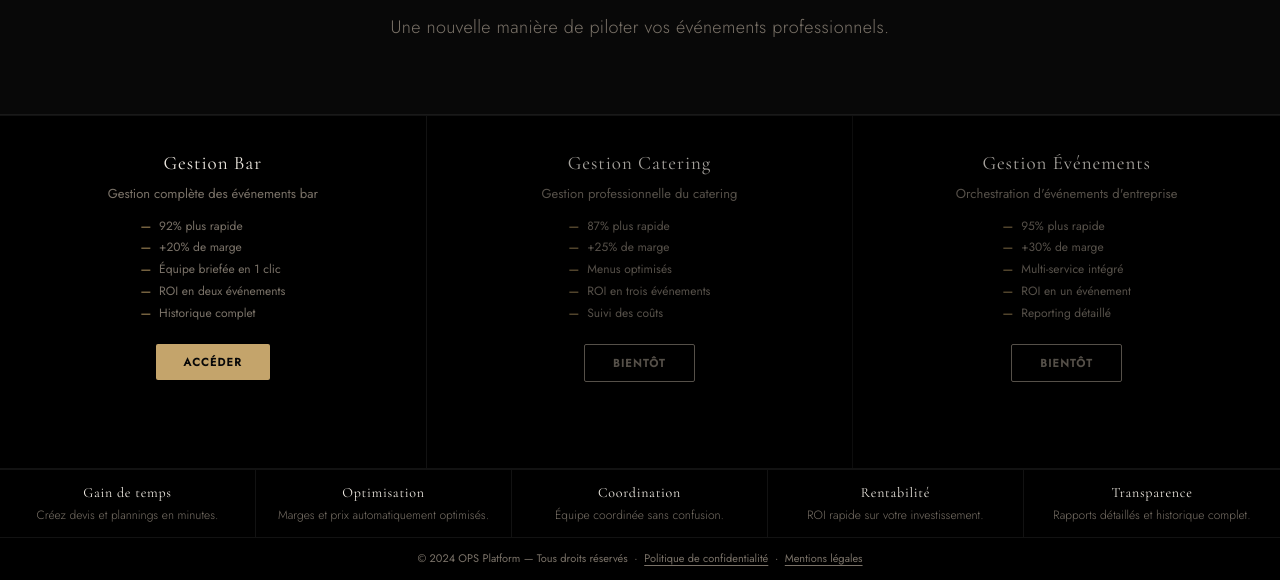
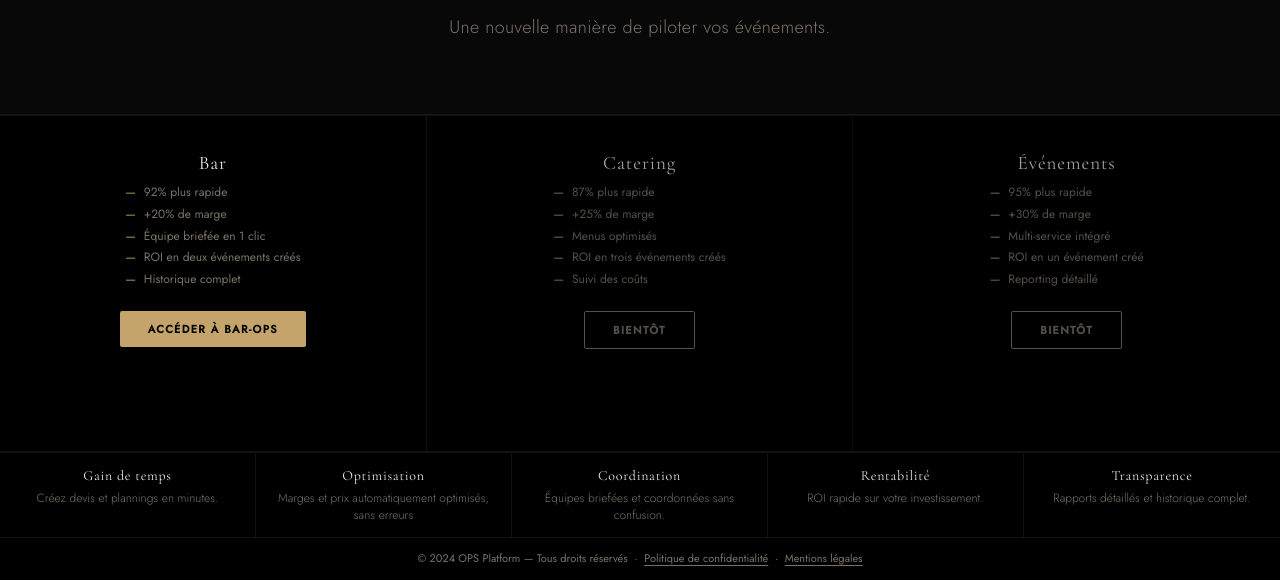
Before and after one commit to SPECTRE888/ops-platform, a plain HTML site: page index.html in a window 1280 px wide. Shown: the part 220-800 px from the top of the page. Drawn offline with nearby package versions, Linux system fonts and the light colour scheme.

Commit message:
Revise feature descriptions in index.html
Updated feature descriptions for clarity and consistency.

```diff
--- a/index.html
+++ b/index.html
@@ -137,44 +137,41 @@
 
   <section class="hero">
     <h1>Plateforme de Gestion d'Événements</h1>
-    <p>Une nouvelle manière de piloter vos événements professionnels.</p>
+    <p>Une nouvelle manière de piloter vos événements.</p>
   </section>
 
   <section class="ops-grid" id="systems">
     <div class="ops-card">
-      <h3>Gestion Bar</h3>
-      <p>Gestion complète des événements bar</p>
+      <h3>Bar</h3>
       <ul class="ops-features">
         <li>92% plus rapide</li>
         <li>+20% de marge</li>
         <li>Équipe briefée en 1 clic</li>
-        <li>ROI en deux événements</li>
+        <li>ROI en deux événements créés</li>
         <li>Historique complet</li>
       </ul>
-      <a href="https://bar-opsv2public.netlify.app/index.html" class="btn-access">Accéder</a>
+      <a href="https://bar-opsv2public.netlify.app/index.html" class="btn-access">ACCÉDER À BAR-OPS</a>
     </div>
 
     <div class="ops-card coming">
-      <h3>Gestion Catering</h3>
-      <p>Gestion professionnelle du catering</p>
+      <h3>Catering</h3>
       <ul class="ops-features">
         <li>87% plus rapide</li>
         <li>+25% de marge</li>
         <li>Menus optimisés</li>
-        <li>ROI en trois événements</li>
+        <li>ROI en trois événements créés</li>
         <li>Suivi des coûts</li>
       </ul>
       <button class="btn-access btn-coming" disabled>Bientôt</button>
     </div>
 
     <div class="ops-card coming">
-      <h3>Gestion Événements</h3>
-      <p>Orchestration d'événements d'entreprise</p>
+      <h3>Événements</h3>
       <ul class="ops-features">
         <li>95% plus rapide</li>
         <li>+30% de marge</li>
         <li>Multi-service intégré</li>
-        <li>ROI en un événement</li>
+        <li>ROI en un événement créé</li>
         <li>Reporting détaillé</li>
       </ul>
       <button class="btn-access btn-coming" disabled>Bientôt</button>
@@ -184,8 +181,8 @@
   <footer>
     <div class="features">
       <div class="feature"><h3>Gain de temps</h3><p>Créez devis et plannings en minutes.</p></div>
-      <div class="feature"><h3>Optimisation</h3><p>Marges et prix automatiquement optimisés.</p></div>
-      <div class="feature"><h3>Coordination</h3><p>Équipe coordinée sans confusion.</p></div>
+      <div class="feature"><h3>Optimisation</h3><p>Marges et prix automatiquement optimisés, sans erreurs</p></div>
+      <div class="feature"><h3>Coordination</h3><p>Équipes briefées et coordonnées sans confusion.</p></div>
       <div class="feature"><h3>Rentabilité</h3><p>ROI rapide sur votre investissement.</p></div>
       <div class="feature"><h3>Transparence</h3><p>Rapports détaillés et historique complet.</p></div>
     </div>
```
